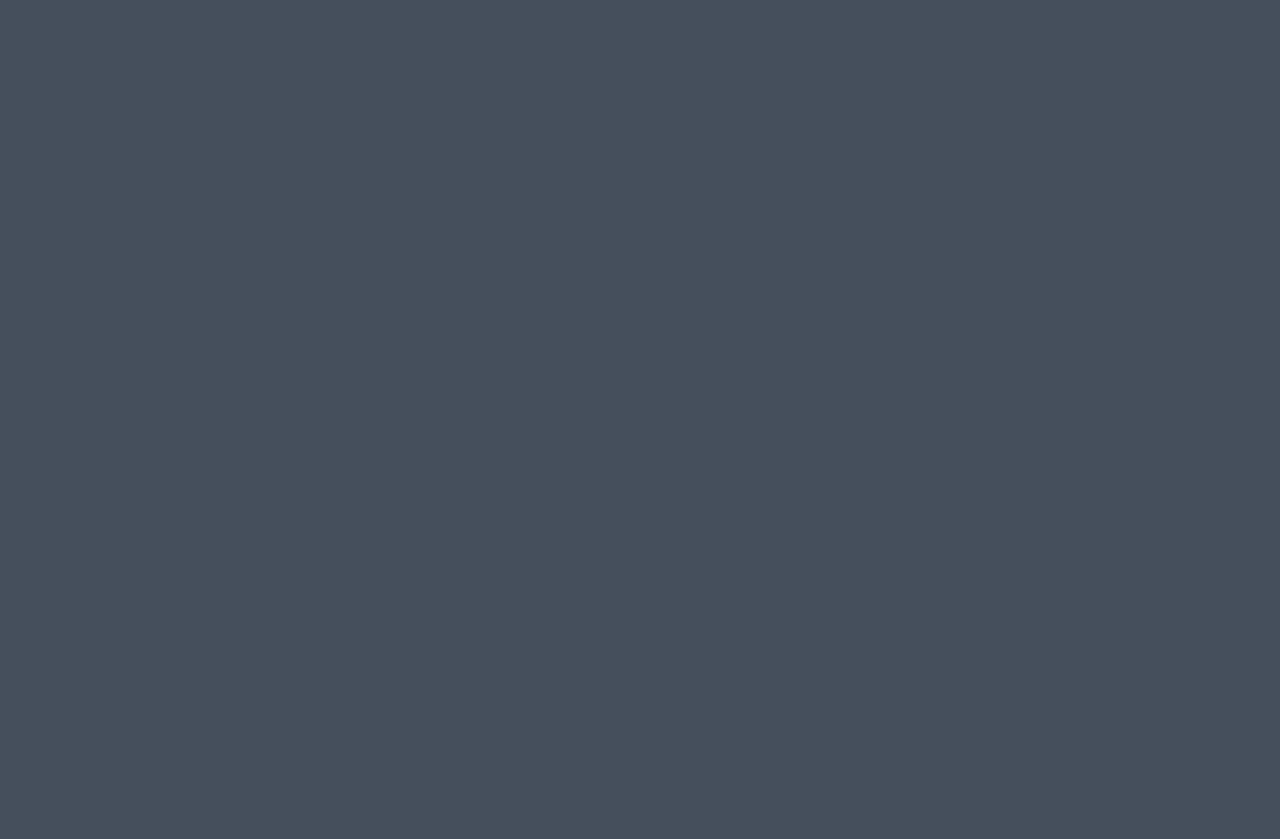
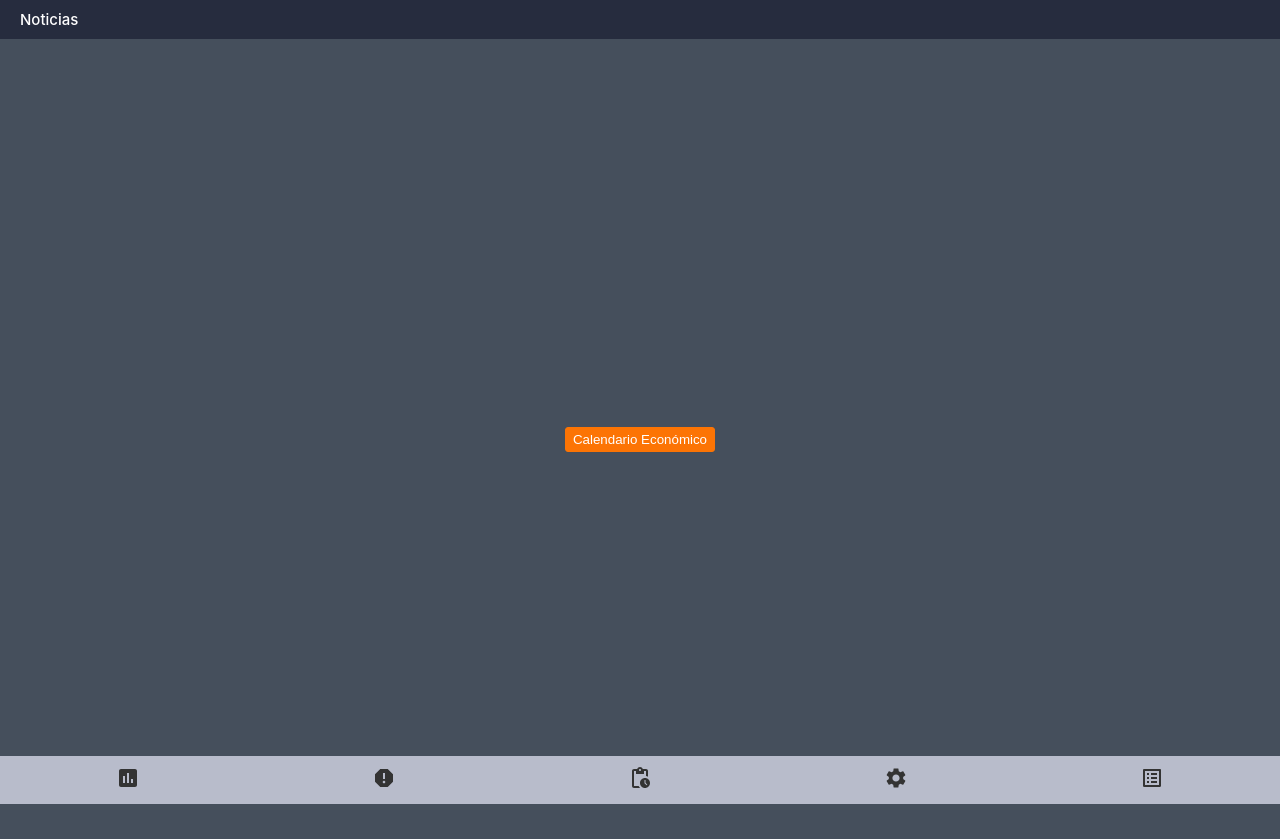
Before and after one commit to DanielaOrellanaS/frontend, a React (Create React App) app: page /notices in a window 1280 px wide. Before the commit this address had no page. Before the commit the page ends 800 px from the top, so only its background shows below. Built offline with nearby package versions, Linux system fonts and the light colour scheme.

Commit message:
Implement new button (Notices)

```diff
--- a/src/Routes/Actions.js
+++ /dev/null
@@ -1,13 +0,0 @@
-import React from 'react';
-import MenuFooter from '../Components/MenuFooter';
-
-function Actions() {
-  return (
-    <div>
-      <h1>Acciones</h1>
-      <MenuFooter />
-    </div>
-  );
-}
-
-export default Actions;
--- /dev/null
+++ b/src/Routes/Notices.js
@@ -0,0 +1,24 @@
+import React from 'react';
+import MenuFooter from '../Components/MenuFooter';
+import '../routes.css';
+import { economicCalendar } from '../constants';
+
+function Notices() {
+  const handleButtonClick = () => {
+    window.open(economicCalendar, '_blank');
+  };
+
+  return (
+    <div>
+      <h1>Noticias</h1>
+      <div className="centered-container">
+        <button className="custom-button custom-centered-button" onClick={handleButtonClick}>
+          Calendario Económico
+        </button>
+        <MenuFooter />
+      </div>
+    </div>
+  );
+}
+
+export default Notices;
--- a/src/constants.js
+++ b/src/constants.js
@@ -1,3 +1,4 @@
 export const indicators = "https://app.powerbi.com/view?r=eyJrIjoiM2IyYjM0ODUtYzU4YS00MGRjLTliNTEtN2I2ZDUxODQ3YmE2IiwidCI6IjY1M2M4YWM1LTc0YWEtNGUzZi1hOTJlLThjNGFkYjNjM2RlOCIsImMiOjl9";
 export const accounts = "https://app.powerbi.com/view?r=eyJrIjoiYWYwNzFiYjktNmY3Mi00ZjQ1LTgzNDAtMWU0M2QzNTdhNjFjIiwidCI6IjY1M2M4YWM1LTc0YWEtNGUzZi1hOTJlLThjNGFkYjNjM2RlOCIsImMiOjl9&pageName=ReportSection790d5bfe5e36d477c3eb";
 export const evolutionIndicator = "https://app.powerbi.com/view?r=eyJrIjoiY2E0ZjFlNGEtMjAxYy00ZjJlLTg1YzUtMTI1NGQ4NjJjNDJmIiwidCI6IjY1M2M4YWM1LTc0YWEtNGUzZi1hOTJlLThjNGFkYjNjM2RlOCIsImMiOjl9";
+export const economicCalendar = "https://www.myfxbook.com/forex-economic-calendar?utm_source=widget13&utm_medium=link&utm_campaign=copyright";
--- a/src/index.js
+++ b/src/index.js
@@ -3,7 +3,7 @@ import ReactDOM from 'react-dom';
 import { BrowserRouter as Router, Route, Routes } from 'react-router-dom';
 import './index.css';
 import App from './App';
-import Actions from './Routes/Actions';
+import Notices from './Routes/Notices';
 import Alerts from './Routes/Alerts';
 import Reports from './Routes/Reports';
 import Settings from './Routes/Settings';
@@ -15,7 +15,7 @@ ReactDOM.render(
     <React.StrictMode>
       <Routes>
         <Route path="/" element={<App />} />
-        <Route path="/actions" element={<Actions />} />
+        <Route path="/notices" element={<Notices />} />
         <Route path="/alerts" element={<Alerts />} />
         <Route path="/reports" element={<Reports />} />
         <Route path="/settings" element={<Settings />} />
--- a/src/routes.css
+++ b/src/routes.css
@@ -205,3 +205,46 @@
     left: 0;
     width: 100%;
   }
+
+  /*NOTICES*/
+
+  .custom-button {
+    height: 25px;
+    width: 150px;
+    margin-top: 20px;
+    background-color: #FC7404;
+    color: white;
+    border: 0.5px solid #FC7404;
+    border-radius: 3px;
+    cursor: pointer;
+    padding: 0px 0px 0px 0px;
+    display: inline-block;
+    white-space: nowrap;
+  }
+
+  .custom-button,
+  .custom-button:visited,
+  .custom-button:hover,
+  .custom-button:active {
+    text-decoration: none;
+    color: white;
+    outline: none;
+  }
+
+  .custom-centered-button {
+    margin: 0 auto;
+    display: block;
+  }
+
+  .custom-centered-button a {
+    text-decoration: none;
+    color: inherit;
+  }
+
+  .centered-container {
+    display: flex;
+    flex-direction: column;
+    align-items: center;
+    justify-content: center;
+    height: 100vh;
+  }
```
